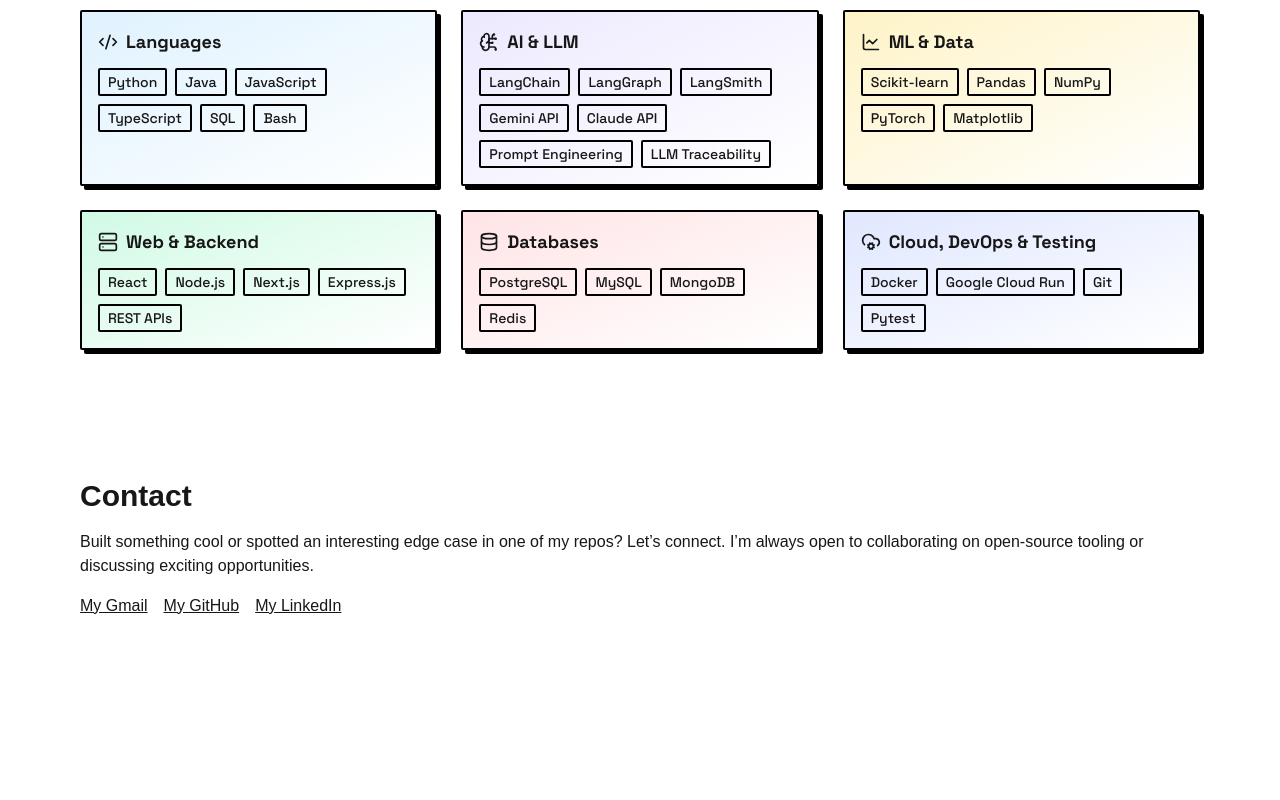
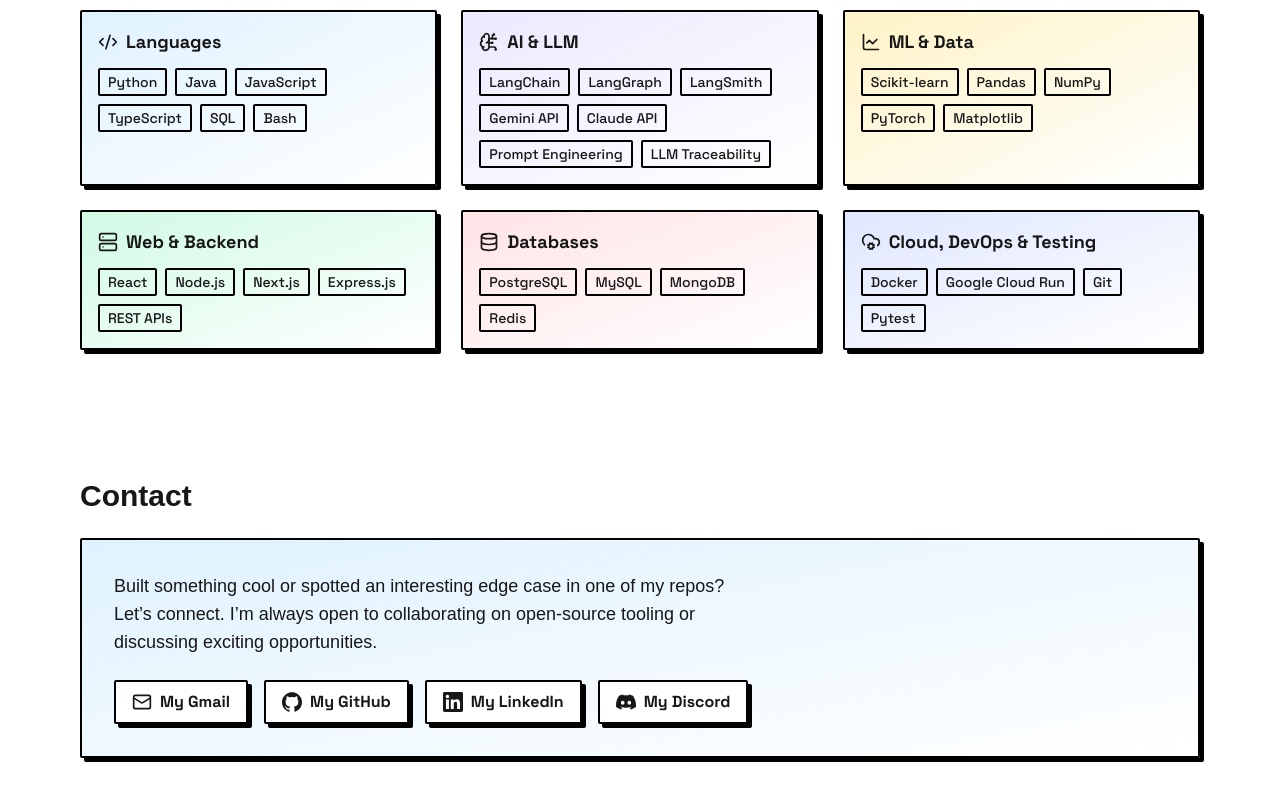
Before and after one commit to nhatle16/portfolio, a Next.js app: page / in a window 1280 px wide. Shown: the part 2102-2902 px from the top of the page. Before the commit the page ends 2784 px from the top, so only its background shows below. Built offline with nearby package versions, Linux system fonts and the light colour scheme.

Commit message:
feat: restyle contact as neobrutalist buttons and add Discord popup

```diff
--- a/src/components/Contact.tsx
+++ b/src/components/Contact.tsx
@@ -1,25 +1,59 @@
+import { Mail } from "lucide-react";
+import { DiscordButton, contactButton } from "./DiscordButton";
+
+// lucide-react no longer ships brand logos, so GitHub and LinkedIn are inline SVGs (Simple Icons paths).
+const brand = (d: string) =>
+  function BrandIcon({ className }: { className?: string }) {
+    return (
+      <svg viewBox="0 0 24 24" fill="currentColor" aria-hidden="true" className={className}>
+        <path d={d} />
+      </svg>
+    );
+  };
+
+const GitHubIcon = brand(
+  "M12 .297c-6.63 0-12 5.373-12 12 0 5.303 3.438 9.8 8.205 11.385.6.113.82-.258.82-.577 0-.285-.01-1.04-.015-2.04-3.338.724-4.042-1.61-4.042-1.61C4.422 18.07 3.633 17.7 3.633 17.7c-1.087-.744.084-.729.084-.729 1.205.084 1.838 1.236 1.838 1.236 1.07 1.835 2.809 1.305 3.495.998.108-.776.417-1.305.76-1.605-2.665-.3-5.466-1.332-5.466-5.93 0-1.31.465-2.38 1.235-3.22-.135-.303-.54-1.523.105-3.176 0 0 1.005-.322 3.3 1.23.96-.267 1.98-.399 3-.405 1.02.006 2.04.138 3 .405 2.28-1.552 3.285-1.23 3.285-1.23.645 1.653.24 2.873.12 3.176.765.84 1.23 1.91 1.23 3.22 0 4.61-2.805 5.625-5.475 5.92.42.36.81 1.096.81 2.22 0 1.606-.015 2.896-.015 3.286 0 .315.21.69.825.57C20.565 22.092 24 17.592 24 12.297c0-6.627-5.373-12-12-12",
+);
+const LinkedInIcon = brand(
+  "M20.447 20.452h-3.554v-5.569c0-1.328-.027-3.037-1.852-3.037-1.853 0-2.136 1.445-2.136 2.939v5.667H9.351V9h3.414v1.561h.046c.477-.9 1.637-1.85 3.37-1.85 3.601 0 4.267 2.37 4.267 5.455v6.286zM5.337 7.433c-1.144 0-2.063-.926-2.063-2.065 0-1.138.92-2.063 2.063-2.063 1.14 0 2.064.925 2.064 2.063 0 1.139-.925 2.065-2.064 2.065zm1.782 13.019H3.555V9h3.564v11.452zM22.225 0H1.771C.792 0 0 .774 0 1.729v20.542C0 23.227.792 24 1.771 24h20.451C23.2 24 24 23.227 24 22.271V1.729C24 .774 23.2 0 22.222 0h.003z",
+);
+
 // External profiles open in a new tab; the email link opens the visitor's mail app instead.
-const external = [
-  { href: "https://github.com/nhatle16", label: "My GitHub" },
-  { href: "https://linkedin.com/in/minhnhatle1", label: "My LinkedIn" },
+const links = [
+  { href: "mailto:mnhat.dev@gmail.com", label: "My Gmail", icon: Mail, external: false },
+  { href: "https://github.com/nhatle16", label: "My GitHub", icon: GitHubIcon, external: true },
+  { href: "https://linkedin.com/in/minhnhatle1", label: "My LinkedIn", icon: LinkedInIcon, external: true },
 ];
 
 export function Contact() {
   return (
-    <section id="contact" className="py-16 space-y-4">
+    <section id="contact" className="py-16 space-y-6">
       <h2 className="text-3xl font-bold">Contact</h2>
-      <p>Built something cool or spotted an interesting edge case in one of my repos? Let’s connect. I’m always open to collaborating on open-source tooling or discussing exciting opportunities.</p>
-      <ul className="flex flex-wrap gap-4 font-medium">
-        <li><a className="underline" href="mailto:mnhat.dev@gmail.com">My Gmail</a></li>
-        {external.map((l) => (
+      {/* Same neobrutalist card as Skills/Projects: thick border, hard shadow, soft gradient. */}
+      <div className="space-y-6 rounded-xs border-2 border-border bg-linear-to-br from-sky-100 to-white p-6 shadow-[4px_4px_0_0_var(--border)] dark:from-sky-950 dark:to-background sm:p-8">
+        <p className="max-w-prose text-lg">
+          Built something cool or spotted an interesting edge case in one of my repos? Let’s connect. I’m always open to
+          collaborating on open-source tooling or discussing exciting opportunities.
+        </p>
+        <ul className="flex flex-wrap gap-4 font-grotesk font-bold">
+          {links.map((l) => (
             <li key={l.href}>
-            <a className="underline" href={l.href} target="_blank" rel="noopener noreferrer">
+              <a
+                href={l.href}
+                {...(l.external && { target: "_blank", rel: "noopener noreferrer" })}
+                className={contactButton}
+              >
+                <l.icon className="size-5 shrink-0" />
                 {l.label}
-              <span className="sr-only"> (opens in a new tab)</span>
+                {l.external && <span className="sr-only"> (opens in a new tab)</span>}
               </a>
             </li>
           ))}
+          <li>
+            <DiscordButton />
+          </li>
         </ul>
+      </div>
     </section>
   );
 }
--- /dev/null
+++ b/src/components/DiscordButton.tsx
@@ -0,0 +1,84 @@
+"use client";
+
+import { useRef, useState } from "react";
+
+// Discord username (not the display name): what people type into "Add Friend".
+const DISCORD_USERNAME = "_mnhatl";
+
+// Shared look for the Contact buttons: thick border, hard shadow, lifts on hover, presses flat on click.
+export const contactButton =
+  "flex items-center gap-2 rounded-xs border-2 border-border bg-background px-4 py-2 shadow-[4px_4px_0_0_var(--border)] transition-all hover:-translate-x-0.5 hover:-translate-y-0.5 hover:shadow-[6px_6px_0_0_var(--border)] active:translate-x-1 active:translate-y-1 active:shadow-none";
+
+// Discord logo (Simple Icons path); lucide-react has no brand logos.
+function DiscordIcon({ className }: { className?: string }) {
+  return (
+    <svg viewBox="0 0 24 24" fill="currentColor" aria-hidden="true" className={className}>
+      <path d="M20.317 4.3698a19.7913 19.7913 0 00-4.8851-1.5152.0741.0741 0 00-.0785.0371c-.211.3753-.4447.8648-.6083 1.2495-1.8447-.2762-3.68-.2762-5.4868 0-.1636-.3933-.4058-.8742-.6177-1.2495a.077.077 0 00-.0785-.037 19.7363 19.7363 0 00-4.8852 1.515.0699.0699 0 00-.0321.0277C.5334 9.0458-.319 13.5799.0992 18.0578a.0824.0824 0 00.0312.0561c2.0528 1.5076 4.0413 2.4228 5.9929 3.0294a.0777.0777 0 00.0842-.0276c.4616-.6304.8731-1.2952 1.226-1.9942a.076.076 0 00-.0416-.1057c-.6528-.2476-1.2743-.5495-1.8722-.8923a.077.077 0 01-.0076-.1277c.1258-.0943.2517-.1923.3718-.2914a.0743.0743 0 01.0776-.0105c3.9278 1.7933 8.18 1.7933 12.0614 0a.0739.0739 0 01.0785.0095c.1202.099.246.1981.3728.2924a.077.077 0 01-.0066.1276 12.2986 12.2986 0 01-1.873.8914.0766.0766 0 00-.0407.1067c.3604.698.7719 1.3628 1.225 1.9932a.076.076 0 00.0842.0286c1.961-.6067 3.9495-1.5219 6.0023-3.0294a.077.077 0 00.0313-.0552c.5004-5.177-.8382-9.6739-3.5485-13.6604a.061.061 0 00-.0312-.0286zM8.02 15.3312c-1.1825 0-2.1569-1.0857-2.1569-2.419 0-1.3332.9555-2.4189 2.157-2.4189 1.2108 0 2.1757 1.0952 2.1568 2.419 0 1.3332-.9555 2.4189-2.1569 2.4189zm7.9748 0c-1.1825 0-2.1569-1.0857-2.1569-2.419 0-1.3332.9554-2.4189 2.1569-2.4189 1.2108 0 2.1757 1.0952 2.1568 2.419 0 1.3332-.946 2.4189-2.1568 2.4189Z" />
+    </svg>
+  );
+}
+
+export function DiscordButton() {
+  const dialog = useRef<HTMLDialogElement>(null);
+  const [copied, setCopied] = useState(false);
+
+  const copy = async () => {
+    try {
+      await navigator.clipboard.writeText(DISCORD_USERNAME);
+      setCopied(true);
+      setTimeout(() => setCopied(false), 2000);
+    } catch {
+      // Clipboard blocked: the username is still shown for people to copy by hand.
+    }
+  };
+
+  return (
+    <>
+      <button type="button" onClick={() => dialog.current?.showModal()} className={contactButton}>
+        <DiscordIcon className="size-5 shrink-0" />
+        My Discord
+      </button>
+
+      {/* Native <dialog>: Esc closes it, and clicking the backdrop closes it too. */}
+      <dialog
+        ref={dialog}
+        aria-labelledby="discord-title"
+        onClick={(e) => e.target === e.currentTarget && dialog.current?.close()}
+        className="m-auto w-[min(26rem,calc(100%-2rem))] rounded-xs border-2 border-border bg-background p-6 font-normal text-foreground shadow-[6px_6px_0_0_var(--border)] backdrop:bg-black/50 backdrop:backdrop-blur-sm"
+      >
+        <div className="space-y-4">
+          <div className="flex items-start justify-between gap-4">
+            <h3 id="discord-title" className="flex items-center gap-2 font-grotesk text-xl font-bold">
+              <DiscordIcon className="size-6 shrink-0" />
+              Send me an invitation
+            </h3>
+            <button
+              type="button"
+              onClick={() => dialog.current?.close()}
+              aria-label="Close"
+              className="text-xl font-bold leading-none hover:opacity-60"
+            >
+              ✕
+            </button>
+          </div>
+          <p>Add me as a friend on Discord and I’ll get back to you:</p>
+          <div className="flex items-center gap-2">
+            <code className="flex-1 truncate rounded-xs border-2 border-border bg-background px-3 py-2 font-grotesk font-bold">
+              {DISCORD_USERNAME}
+            </code>
+            {/* Flat (no shadow) so it lines up with the username box beside it. */}
+            <button
+              type="button"
+              onClick={copy}
+              className="rounded-xs border-2 border-border bg-background px-4 py-2 font-grotesk font-bold hover:bg-card-tint/20"
+            >
+              {copied ? "Copied!" : "Copy"}
+            </button>
+          </div>
+          {/* Announces the copy result to screen readers. */}
+          <p aria-live="polite" className="sr-only">{copied ? "Username copied" : ""}</p>
+        </div>
+      </dialog>
+    </>
+  );
+}
```
Lines whose indentation alone changed are shown as unchanged.
